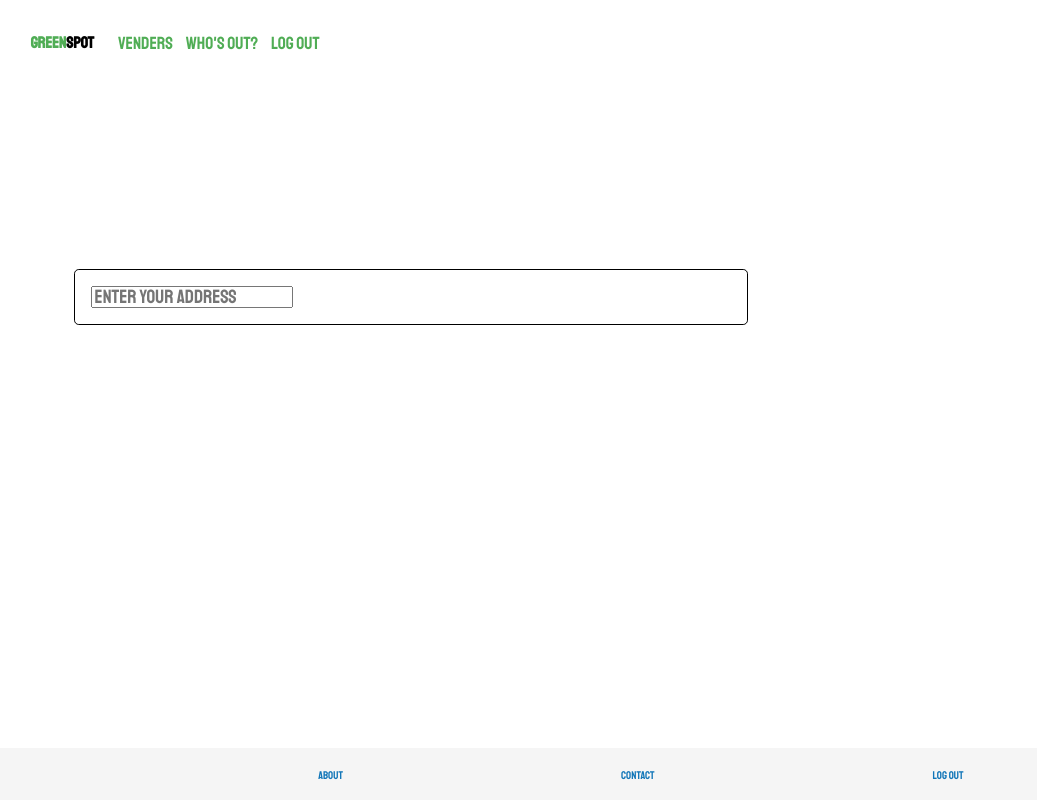
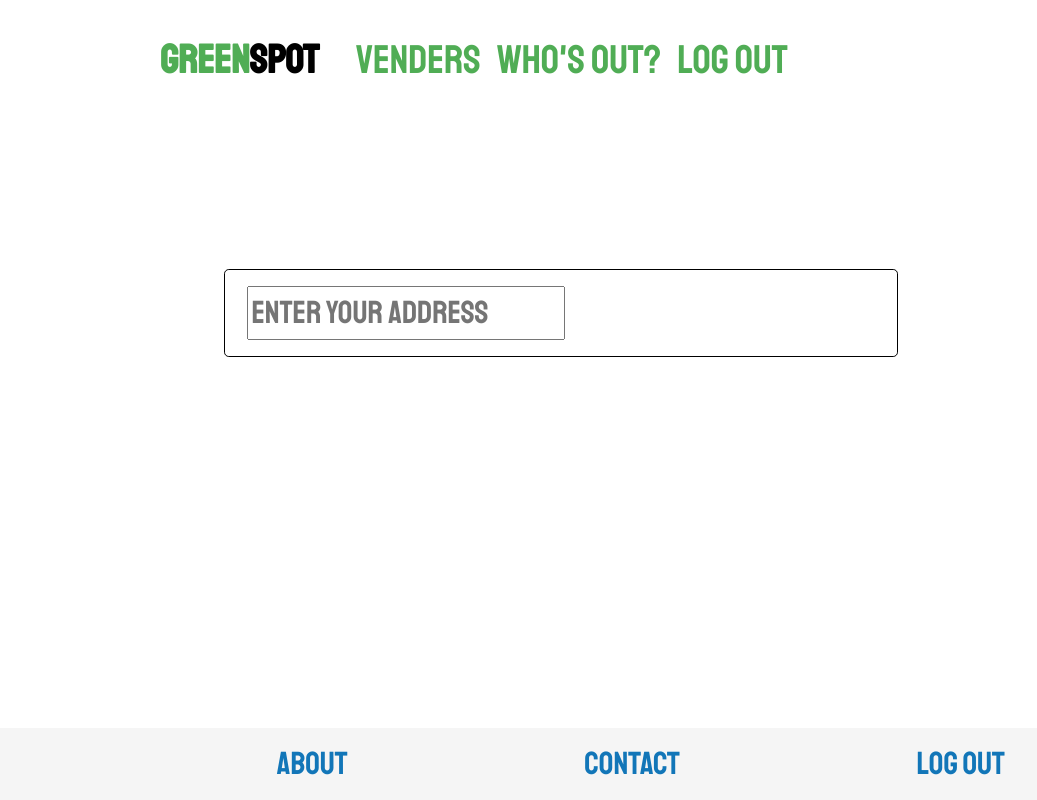
Before and after one commit to msiller455/GreenSpot, a React (Create React App) app: page /main in a window 1280 px wide. Shown: the whole page, without its empty margins (0-1037 px from the left). Built offline with nearby package versions, Linux system fonts and the light colour scheme; a web font is replaced by a local one.

Commit message:
brent: responsive nav and footer

```diff
--- a/src/Footer/Footer.css
+++ b/src/Footer/Footer.css
@@ -17,12 +17,32 @@ footer, .footer-container {
 
 .footer-flex li a {
     text-decoration: none;
-    /* margin-left: 2rem;  */
     color: #1276B8;
     font-size: .7rem;
 }
 
-/* .footer-links {
-    margin-right: 3rem;
 
-} */
+@media screen and (min-width: 768px) {
+    .footer-flex li a {
+        font-size: 1.3rem;
+    }
+}
+
+@media screen and (min-width: 768px) {
+    .footer-flex li a {
+        font-size: 1.5rem;
+    }
+}
+
+@media screen and (min-width: 1024px) {
+    .footer-flex li a {
+        font-size: 2rem;
+    }
+}
+
+@media screen and (min-width: 1359px) {
+    .footer-flex li a {
+        font-size: .9rem;
+    }
+
+}
--- a/src/NavBar/NavBar.css
+++ b/src/NavBar/NavBar.css
@@ -11,6 +11,7 @@
 .nav-flex {
     display: flex;
     justify-content: space-evenly;
+    align-self: center;
     list-style-type: none;
     margin: 0;
     padding: 1.5rem;
@@ -30,3 +31,91 @@
     justify-self: center;
     align-self: center;
 }
+
+@media screen and (max-width: 320px) {
+    .nav-flex li a{
+        text-decoration: none;
+        color: #50AD55;
+        font-size: 1rem;
+        margin-right: 1rem;
+    }
+
+    .nav-header {
+        display: none;
+
+    }
+
+    .nav-flex {
+        margin-left: .5rem;
+    }
+
+}
+
+@media screen and (min-width: 414px) {
+
+    .nav-flex li a{
+        text-decoration: none;
+        color: #50AD55;
+        font-size: 1.2rem;
+        margin-right: 1rem;
+    }
+
+    .nav-header {
+        font-size: 1.2rem;
+
+    }
+
+    .nav-flex {
+        margin-left: .8rem;
+    }
+
+    .search-input {
+        margin-left: .4rem;
+    }
+
+}
+
+@media screen and (min-width: 768px) {
+    .nav-container {
+        margin-left: 8rem;
+    }
+    .nav-flex li a{
+        font-size: 1.8rem;
+    }
+
+    .nav-header {
+        font-size: 1.8rem;
+    }
+}
+
+@media screen and (min-width: 1024px) {
+    .nav-container {
+        margin-left: 10rem;
+    }
+
+    .nav-flex li a{
+        font-size: 2.5rem;
+
+    }
+
+    .nav-header {
+        font-size: 2.5rem;
+
+    }
+}
+
+@media screen and (min-width: 1359px) {
+    .nav-container {
+        margin-left: 2rem;
+    }
+
+    .nav-flex li a{
+        font-size: 1.5rem;
+
+    }
+
+    .nav-header {
+        font-size: 1.5rem;
+
+    }
+}
--- a/src/SearchBar/SearchBar.css
+++ b/src/SearchBar/SearchBar.css
@@ -17,14 +17,38 @@
     outline: none;
 }
 
-.show-container Button {
-    margin-top: 5rem;
-    margin-left: 4.7rem;
-    height: 4rem;
-    width: 20%;
+
+@media screen and (max-width: 320px) {
+    .search-container {
+        margin-left: 4.1rem;
+    }
+}
+@media screen and (min-width: 414px) {
+    .search-container {
+        margin-left: 5.5rem;
+    }
 }
 
-.show-flex {
-    display: flex;
-    flex-direction: row;
+@media screen and (min-width: 768px) {
+
+    .search-container {
+        margin-left: 11rem;
+    }
 }
+
+@media screen and (min-width: 1024px) {
+    .search-container {
+        margin-left: 14rem;
+    }
+
+    .search-input {
+        font-size: 2rem;
+        height: 3rem;
+    }
+}
+
+@media screen and (min-width: 1359px) {
+.search-container {
+    display: none;
+}
+}
```
